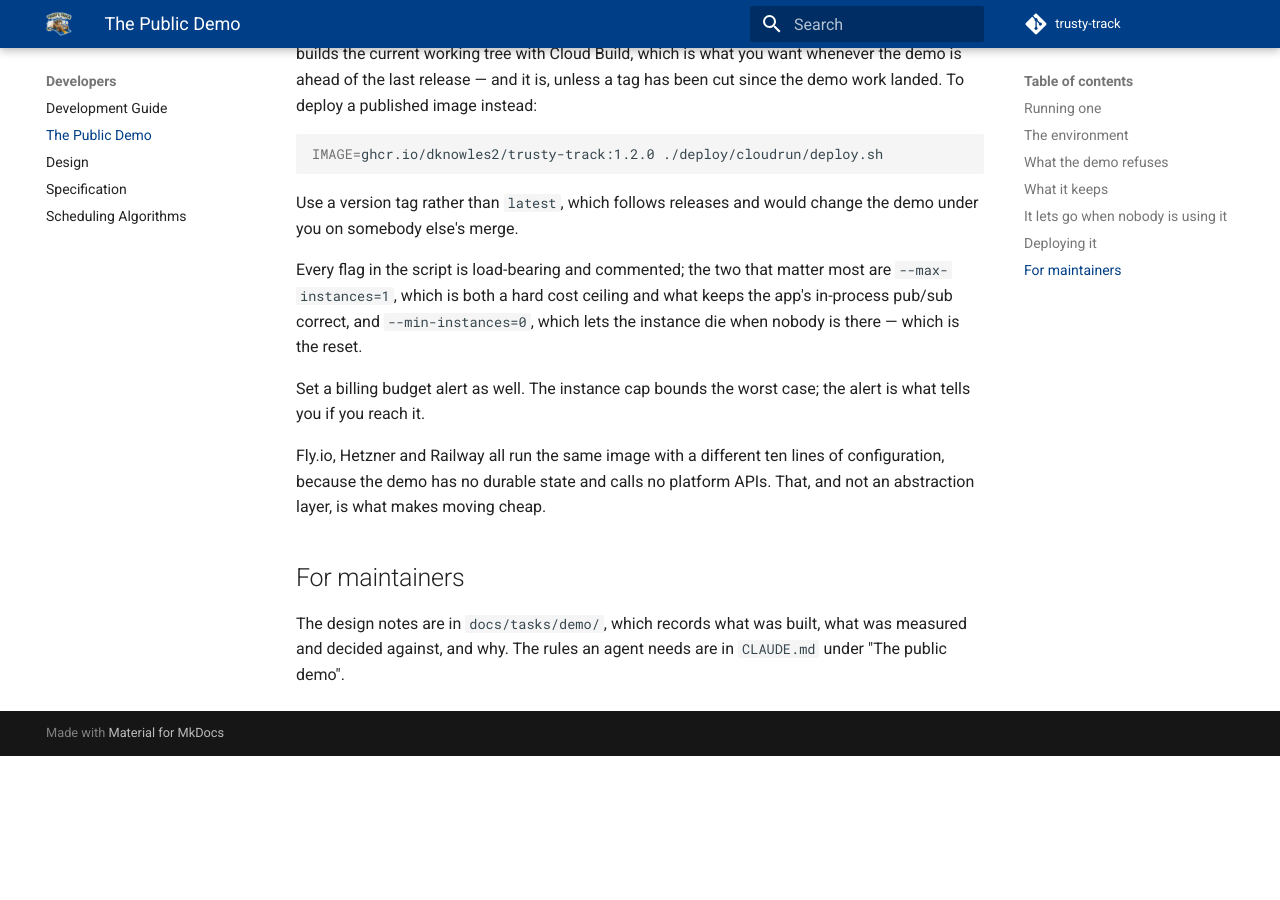
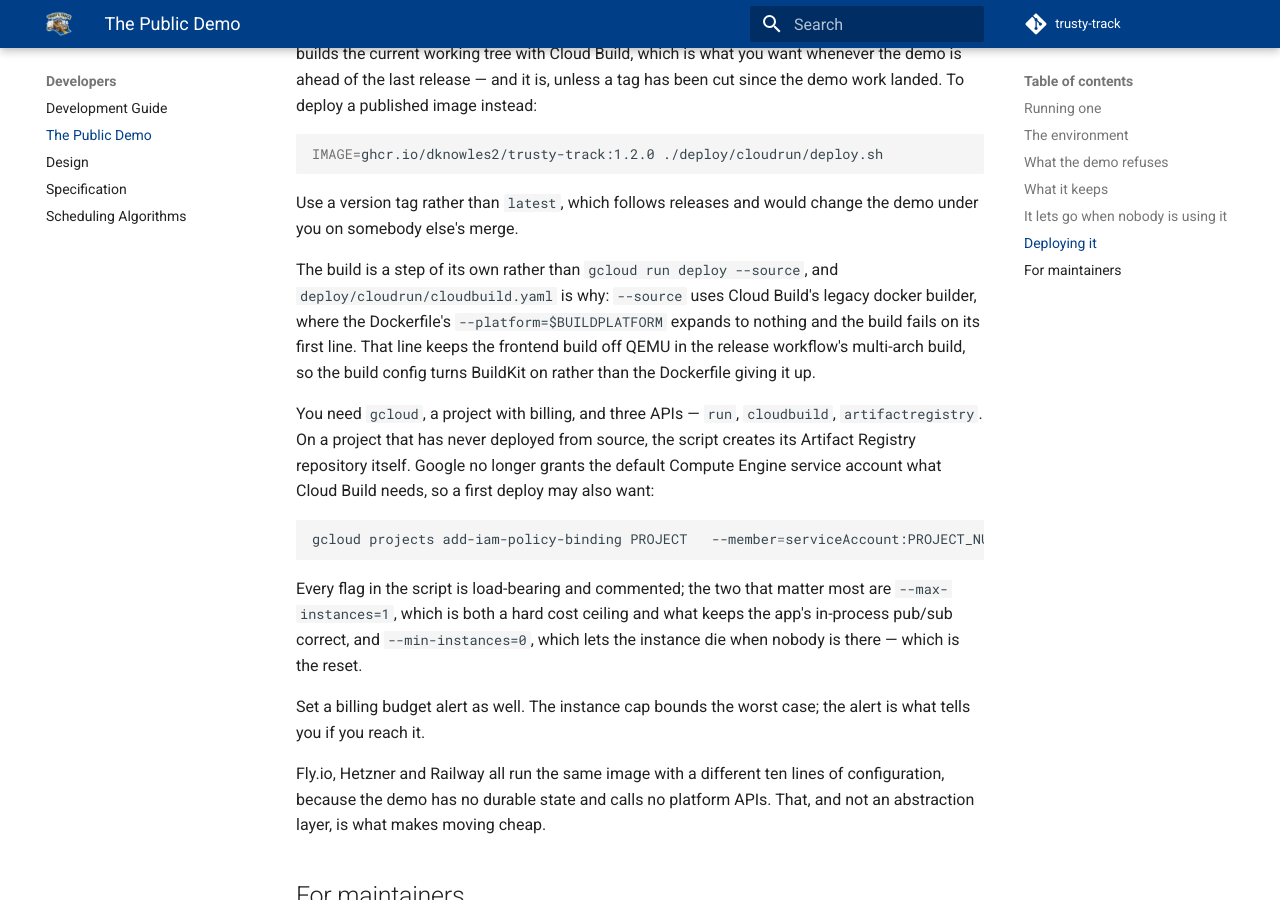
Before and after one commit to dknowles2/trusty-track, an MkDocs documentation site: the page built from docs/demo.md, in a window 1280 px wide and 900 px high, scrolled down 1950 px. Built offline with MkDocs 1.6.1 and Material for MkDocs 9.7.7, drawn with Linux system fonts in a browser that asks for light colours; comment, search, counter and statistics services are not loaded; before the commit the page ends 2706 px from its top, so only the background shows below that.

Commit message:
fix(demo): make the deploy script's default path work
The default was `gcloud run deploy --source`, which cannot build this
Dockerfile: `--source` uses Cloud Build's legacy docker builder, where
`--platform=$BUILDPLATFORM` on the first line expands to nothing. So the
documented one-command path failed and the only route that worked was two
commands nobody had written down.

The script now builds through cloudbuild.yaml — which turns BuildKit on — and
deploys the image it produced. Passing IMAGE still skips the build for a
published image.

Three things the split needed. The project is resolved from `gcloud config` and
refused with a clear message rather than a half-deploy when unset. The Artifact
Registry repository is created on demand, because `--source` used to make it as
a side effect and a project that has only ever used this script would not have
one. And the image is one repository and one fixed tag: a demo has no rollback
story worth keeping images for, and a tag per deploy is storage nobody prunes —
Cloud Run resolves a tag to a digest at deploy time, so redeploying the same
tag does pick up the new build.

Verified by running it against the live demo rather than by reading it: the
default path built and deployed revision 00003 in one command, IMAGE= skipped
the build for revision 00004, and the unset-project guard fires.

Co-Authored-By: Claude Opus 5 <noreply@anthropic.com>

````diff
--- a/docs/demo.md
+++ b/docs/demo.md
@@ -80,6 +80,23 @@ IMAGE=ghcr.io/dknowles2/trusty-track:1.2.0 ./deploy/cloudrun/deploy.sh
 Use a version tag rather than `latest`, which follows releases and would change
 the demo under you on somebody else's merge.
 
+The build is a step of its own rather than `gcloud run deploy --source`, and
+`deploy/cloudrun/cloudbuild.yaml` is why: `--source` uses Cloud Build's legacy
+docker builder, where the Dockerfile's `--platform=$BUILDPLATFORM` expands to
+nothing and the build fails on its first line. That line keeps the frontend
+build off QEMU in the release workflow's multi-arch build, so the build config
+turns BuildKit on rather than the Dockerfile giving it up.
+
+You need `gcloud`, a project with billing, and three APIs — `run`,
+`cloudbuild`, `artifactregistry`. On a project that has never deployed from
+source, the script creates its Artifact Registry repository itself. Google no
+longer grants the default Compute Engine service account what Cloud Build
+needs, so a first deploy may also want:
+
+```bash
+gcloud projects add-iam-policy-binding PROJECT   --member=serviceAccount:PROJECT_NUMBER-compute@developer.gserviceaccount.com   --role=roles/cloudbuild.builds.builder
+```
+
 Every flag in the script is load-bearing and commented; the two that matter most
 are `--max-instances=1`, which is both a hard cost ceiling and what keeps the
 app's in-process pub/sub correct, and `--min-instances=0`, which lets the
````
Also changed, not shown: 1 other file.
